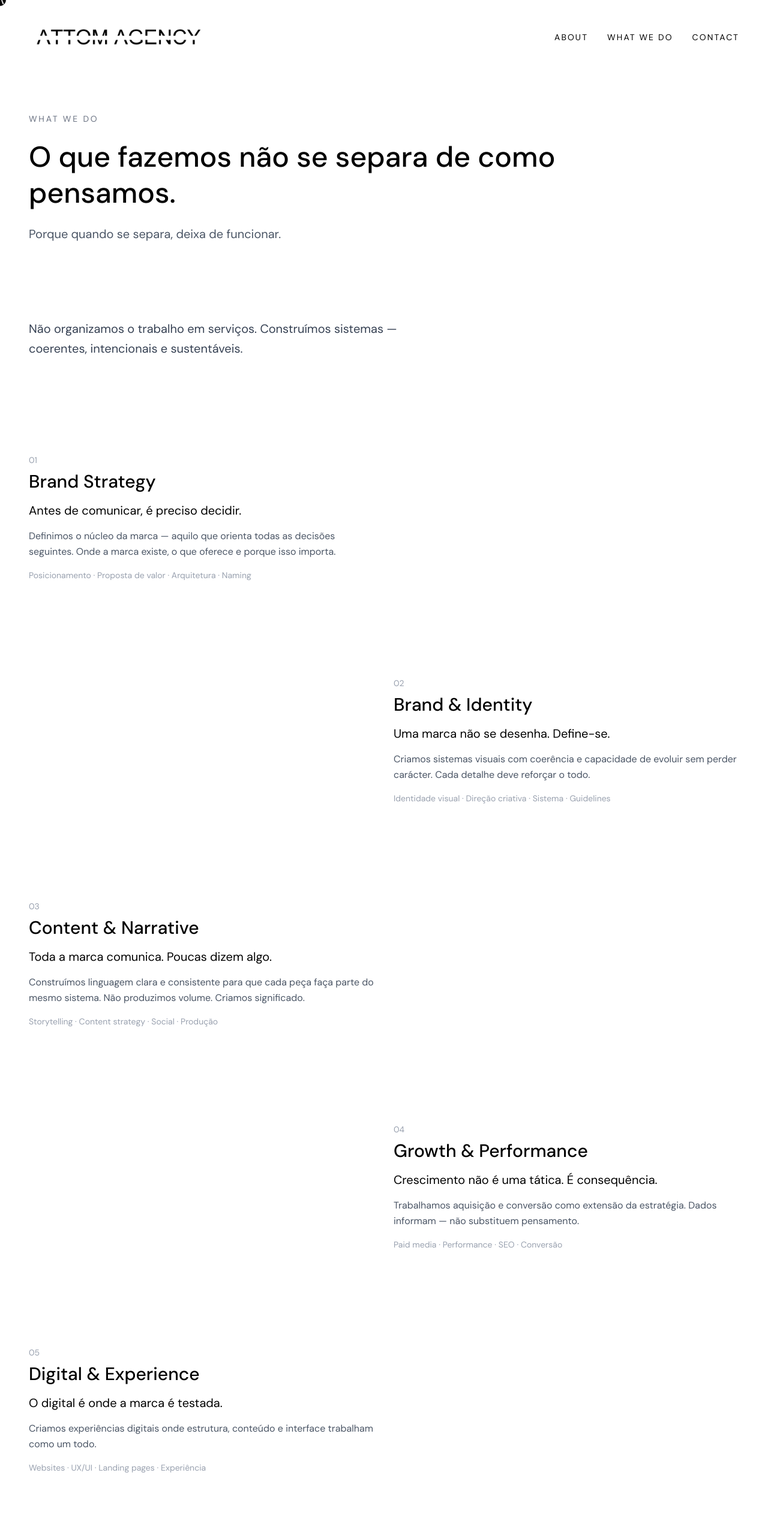
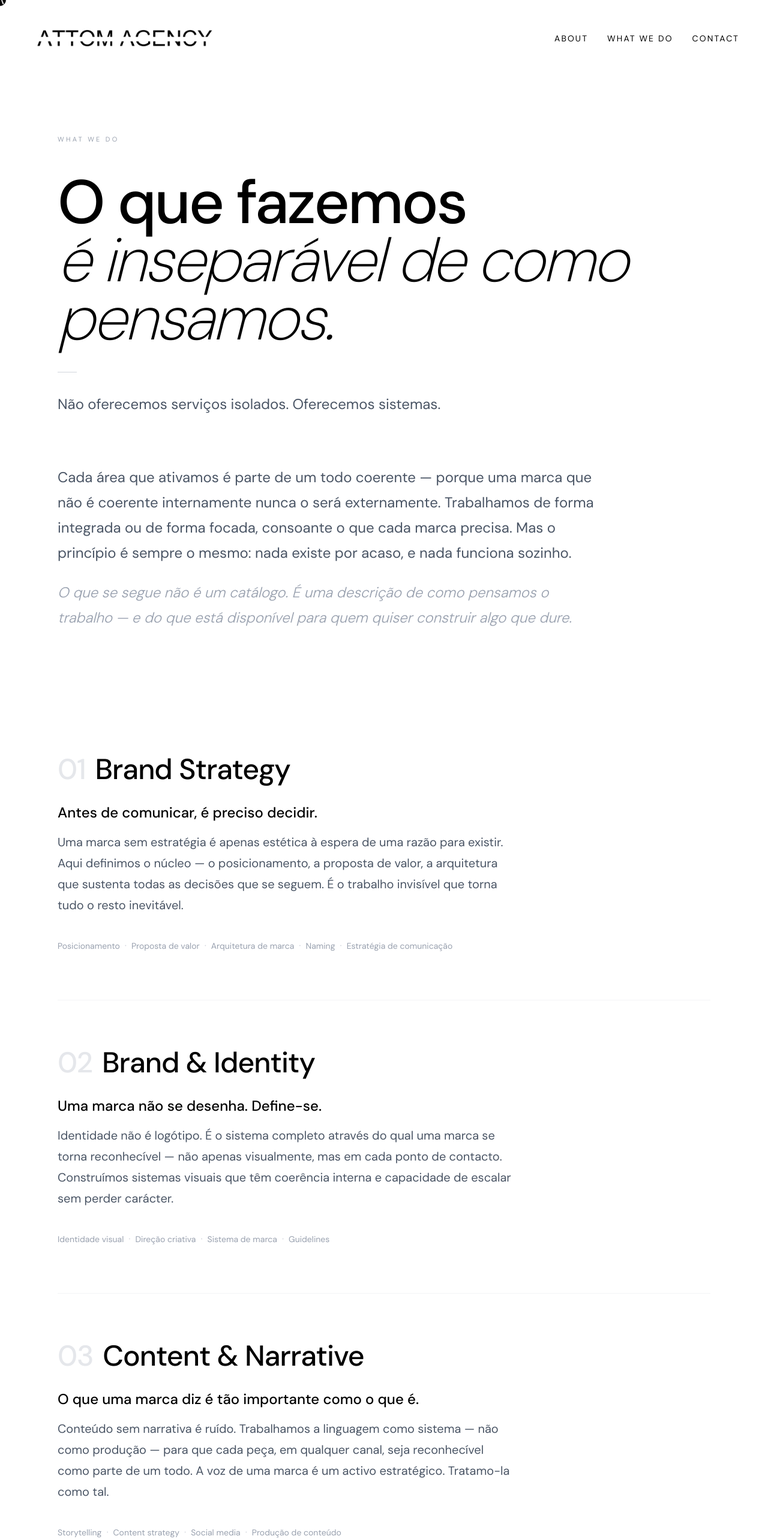
Before and after one commit to helloatomagency-arch/attom-website, a Next.js app: page /what-we-do in a window 1280 px wide. Shown: the top 2566 px of the page at 60% size. Built offline with nearby package versions, Linux system fonts and the light colour scheme.

Commit message:
What We Do - layout vertical, números grandes, tags com ponto

```diff
--- a/app/what-we-do/page.tsx
+++ b/app/what-we-do/page.tsx
@@ -1,227 +1,186 @@
 "use client";
 
 import { useEffect } from "react";
+import Header from "@/components/Header";
+import Footer from "@/components/Footer";
+
+const services = [
+  {
+    number: "01",
+    title: "Brand Strategy",
+    tagline: "Antes de comunicar, é preciso decidir.",
+    description:
+      "Uma marca sem estratégia é apenas estética à espera de uma razão para existir. Aqui definimos o núcleo — o posicionamento, a proposta de valor, a arquitetura que sustenta todas as decisões que se seguem. É o trabalho invisível que torna tudo o resto inevitável.",
+    tags: ["Posicionamento", "Proposta de valor", "Arquitetura de marca", "Naming", "Estratégia de comunicação"],
+  },
+  {
+    number: "02",
+    title: "Brand & Identity",
+    tagline: "Uma marca não se desenha. Define-se.",
+    description:
+      "Identidade não é logótipo. É o sistema completo através do qual uma marca se torna reconhecível — não apenas visualmente, mas em cada ponto de contacto. Construímos sistemas visuais que têm coerência interna e capacidade de escalar sem perder carácter.",
+    tags: ["Identidade visual", "Direção criativa", "Sistema de marca", "Guidelines"],
+  },
+  {
+    number: "03",
+    title: "Content & Narrative",
+    tagline: "O que uma marca diz é tão importante como o que é.",
+    description:
+      "Conteúdo sem narrativa é ruído. Trabalhamos a linguagem como sistema — não como produção — para que cada peça, em qualquer canal, seja reconhecível como parte de um todo. A voz de uma marca é um activo estratégico. Tratamo-la como tal.",
+    tags: ["Storytelling", "Content strategy", "Social media", "Produção de conteúdo"],
+  },
+  {
+    number: "04",
+    title: "Growth & Performance",
+    tagline: "A estrutura que traduz intenção em resultado.",
+    description:
+      "Uma marca bem construída merece ser encontrada. Esta área não existe à parte da estratégia — é a sua consequência natural. Activamos os canais certos, com a mensagem certa, para as pessoas certas. Performance não é volume. É precisão.",
+    tags: ["Paid media", "Performance marketing", "SEO", "Funis e conversão"],
+  },
+  {
+    number: "05",
+    title: "Digital & Experience",
+    tagline: "O espaço digital é um espaço de marca.",
+    description:
+      "Um website não é uma brochura. É o lugar onde a marca existe com mais controlo e mais responsabilidade. Desenhamos experiências digitais que respeitam o utilizador e expressam a marca — onde UX e identidade não competem, mas se tornam a mesma coisa.",
+    tags: ["Websites", "Landing pages", "UX/UI", "Experiência digital"],
+  },
+  {
+    number: "06",
+    title: "Influence & Culture",
+    tagline: "As marcas que duram entram na cultura. Não apenas no feed.",
+    description:
+      "Influência real não se compra — constrói-se. Através das pessoas certas, das histórias certas e das parcerias que fazem sentido. Trabalhamos neste espaço com a mesma exigência editorial que aplicamos a tudo o resto, porque a cultura é o território onde as marcas se tornam referências.",
+    tags: ["Influencer marketing", "PR e imprensa", "Parcerias", "Ativações"],
+  },
+  {
+    number: "07",
+    title: "People & Knowledge",
+    tagline: "O conhecimento que uma equipa tem é o limite do que uma marca pode ser.",
+    description:
+      "Toda a empresa é obrigada a formar. Poucas formam com intenção. Desenvolvemos programas de formação obrigatória — legalmente enquadrados, mas construídos à medida de cada organização. Não entregamos conteúdo genérico. Entregamos formação que serve a cultura da empresa, desenvolve as pessoas certas e cumpre o que a lei exige sem desperdiçar o que o tempo permite.",
+    tags: ["Formação obrigatória certificada", "Programas à medida", "Formação em contexto de marca", "Desenvolvimento de equipas"],
+  },
+];
 
 export default function WhatWeDoPage() {
   useEffect(() => {
     const elements = document.querySelectorAll(".reveal");
-
     const observer = new IntersectionObserver(
       (entries) => {
         entries.forEach((entry) => {
-          if (entry.isIntersecting) {
-            entry.target.classList.add("visible");
-          }
+          if (entry.isIntersecting) entry.target.classList.add("visible");
         });
       },
-      {
-        threshold: 0.12,
-      }
+      { threshold: 0.08 }
     );
-
     elements.forEach((el) => observer.observe(el));
-
     return () => observer.disconnect();
   }, []);
 
   return (
-    <main className="min-h-screen flex flex-col bg-white text-black px-6 pt-8 pb-0 md:px-12">
-      {/* HEADER (mantém igual) */}
-      <header className="flex items-center justify-between mb-24">
-        <a href="/">
-          <img
-            src="/logo_v2.png"
-            alt="ATTOM"
-            className="h-12 md:h-15 w-auto"
-          />
-        </a>
-
-        <nav className="flex items-center gap-8 text-sm uppercase tracking-[0.15em]">
-          <a href="/about" className="hover:opacity-60">
-            ABOUT
-          </a>
-          <a href="/what-we-do" className="hover:opacity-60">
-            WHAT WE DO
-          </a>
-          <a href="/contact" className="hover:opacity-60">
-            CONTACT
-          </a>
-        </nav>
-      </header>
+    <main className="min-h-screen flex flex-col bg-white text-black">
+      <Header />
 
       {/* HERO */}
-      <section className="max-w-4xl mb-32">
-        <p className="text-sm uppercase tracking-[0.2em] text-gray-500 mb-6">
-          WHAT WE DO
+      <section className="px-6 md:px-16 lg:px-24 pt-8 pb-16 md:pb-20">
+        <p className="text-[11px] uppercase tracking-[0.3em] text-gray-400 mb-12">
+          What We Do
         </p>
 
-        <h1 className="text-3xl md:text-5xl font-medium leading-tight mb-6">
-          O que fazemos não se separa de como pensamos.
+        <h1 className="text-[clamp(3rem,8vw,7rem)] font-medium leading-[0.95] tracking-[-0.03em] mb-10">
+          O que fazemos
+          <br />
+          <em className="font-extralight italic">
+            é inseparável de como pensamos.
+          </em>
         </h1>
 
-        <p className="text-lg md:text-xl text-gray-600">
-          Porque quando se separa, deixa de funcionar.
+        <div className="w-8 h-px bg-gray-300 mb-8" />
+
+        <p className="text-xl md:text-2xl text-gray-600 leading-[1.75] max-w-3xl">
+          Não oferecemos serviços isolados. Oferecemos sistemas.
         </p>
       </section>
 
       {/* INTRO */}
-      <section className="max-w-2xl mb-40">
-        <p className="text-lg md:text-xl leading-relaxed text-gray-700">
-          Não organizamos o trabalho em serviços. Construímos sistemas —
-          coerentes, intencionais e sustentáveis.
+      <section className="px-6 md:px-16 lg:px-24 pb-20 md:pb-32">
+        <p className="text-xl md:text-2xl text-gray-600 leading-[1.75] max-w-4xl">
+          Cada área que ativamos é parte de um todo coerente — porque uma marca
+          que não é coerente internamente nunca o será externamente. Trabalhamos
+          de forma integrada ou de forma focada, consoante o que cada marca
+          precisa. Mas o princípio é sempre o mesmo: nada existe por acaso, e
+          nada funciona sozinho.
+        </p>
+        <p className="text-xl md:text-2xl text-gray-400 leading-[1.75] max-w-4xl mt-6 font-light italic">
+          O que se segue não é um catálogo. É uma descrição de como pensamos o
+          trabalho — e do que está disponível para quem quiser construir algo
+          que dure.
         </p>
       </section>
 
-      {/* BLOCOS */}
-      <section className="flex flex-col gap-40">
-        {/* 01 */}
-        <div className="max-w-xl reveal">
-          <p className="text-sm text-gray-400 mb-2">01</p>
-          <h2 className="text-2xl md:text-3xl font-medium mb-4">
-            Brand Strategy
-          </h2>
-          <p className="text-xl mb-4">
-            Antes de comunicar, é preciso decidir.
-          </p>
-          <p className="text-gray-600 leading-relaxed">
-            Definimos o núcleo da marca — aquilo que orienta todas as decisões
-            seguintes. Onde a marca existe, o que oferece e porque isso importa.
-          </p>
-          <p className="text-sm text-gray-400 mt-4">
-            Posicionamento · Proposta de valor · Arquitetura · Naming
-          </p>
-        </div>
+      {/* SERVIÇOS */}
+      <section className="px-6 md:px-16 lg:px-24 pb-32 md:pb-48">
+        <div className="divide-y divide-gray-100">
+          {services.map((s) => (
+            <div key={s.number} className="reveal py-16 md:py-20">
 
-        {/* 02 */}
-        <div className="max-w-xl ml-auto reveal">
-          <p className="text-sm text-gray-400 mb-2">02</p>
-          <h2 className="text-2xl md:text-3xl font-medium mb-4">
-            Brand & Identity
-          </h2>
-          <p className="text-xl mb-4">
-            Uma marca não se desenha. Define-se.
-          </p>
-          <p className="text-gray-600 leading-relaxed">
-            Criamos sistemas visuais com coerência e capacidade de evoluir sem
-            perder carácter. Cada detalhe deve reforçar o todo.
-          </p>
-          <p className="text-sm text-gray-400 mt-4">
-            Identidade visual · Direção criativa · Sistema · Guidelines
-          </p>
-        </div>
+              {/* NÚMERO + TÍTULO */}
+              <div className="flex items-baseline gap-4 mb-8">
+                <span className="text-3xl md:text-5xl font-medium text-gray-200 tracking-tight shrink-0">
+                  {s.number}
+                </span>
+                <h2 className="text-3xl md:text-5xl font-medium tracking-[-0.02em]">
+                  {s.title}
+                </h2>
+              </div>
 
-        {/* 03 */}
-        <div className="max-w-xl reveal">
-          <p className="text-sm text-gray-400 mb-2">03</p>
-          <h2 className="text-2xl md:text-3xl font-medium mb-4">
-            Content & Narrative
-          </h2>
-          <p className="text-xl mb-4">
-            Toda a marca comunica. Poucas dizem algo.
-          </p>
-          <p className="text-gray-600 leading-relaxed">
-            Construímos linguagem clara e consistente para que cada peça faça
-            parte do mesmo sistema. Não produzimos volume. Criamos significado.
-          </p>
-          <p className="text-sm text-gray-400 mt-4">
-            Storytelling · Content strategy · Social · Produção
-          </p>
-        </div>
+              {/* TAGLINE + DESCRIÇÃO */}
+              <div className="max-w-3xl mb-10">
+                <p className="text-xl md:text-2xl font-medium mb-4 text-black">
+                  {s.tagline}
+                </p>
+                <p className="text-lg md:text-xl text-gray-600 leading-[1.75]">
+                  {s.description}
+                </p>
+              </div>
 
-        {/* 04 */}
-        <div className="max-w-xl ml-auto reveal">
-          <p className="text-sm text-gray-400 mb-2">04</p>
-          <h2 className="text-2xl md:text-3xl font-medium mb-4">
-            Growth & Performance
-          </h2>
-          <p className="text-xl mb-4">
-            Crescimento não é uma tática. É consequência.
-          </p>
-          <p className="text-gray-600 leading-relaxed">
-            Trabalhamos aquisição e conversão como extensão da estratégia. Dados
-            informam — não substituem pensamento.
-          </p>
-          <p className="text-sm text-gray-400 mt-4">
-            Paid media · Performance · SEO · Conversão
-          </p>
-        </div>
+              {/* TAGS */}
+              <div className="flex flex-wrap items-center gap-x-2 gap-y-2">
+                {s.tags.map((tag, i) => (
+                  <span key={tag} className="flex items-center gap-2">
+                    <span className="text-sm text-gray-400">{tag}</span>
+                    {i < s.tags.length - 1 && (
+                      <span className="text-gray-300 text-base leading-none">·</span>
+                    )}
+                  </span>
+                ))}
+              </div>
 
-        {/* 05 */}
-        <div className="max-w-xl reveal">
-          <p className="text-sm text-gray-400 mb-2">05</p>
-          <h2 className="text-2xl md:text-3xl font-medium mb-4">
-            Digital & Experience
-          </h2>
-          <p className="text-xl mb-4">
-            O digital é onde a marca é testada.
-          </p>
-          <p className="text-gray-600 leading-relaxed">
-            Criamos experiências digitais onde estrutura, conteúdo e interface
-            trabalham como um todo.
-          </p>
-          <p className="text-sm text-gray-400 mt-4">
-            Websites · UX/UI · Landing pages · Experiência
-          </p>
-        </div>
-
-        {/* 06 */}
-        <div className="max-w-xl ml-auto reveal">
-          <p className="text-sm text-gray-400 mb-2">06</p>
-          <h2 className="text-2xl md:text-3xl font-medium mb-4">
-            Influence & Culture
-          </h2>
-          <p className="text-xl mb-4">
-            As marcas que duram entram na cultura.
-          </p>
-          <p className="text-gray-600 leading-relaxed">
-            Trabalhamos com pessoas, plataformas e momentos que ampliam a marca
-            sem a diluir.
-          </p>
-          <p className="text-sm text-gray-400 mt-4">
-            Influência · PR · Parcerias · Ativações
-          </p>
+            </div>
+          ))}
         </div>
       </section>
 
       {/* FECHO */}
-      <section className="text-center mt-40 mb-20">
-        <p className="text-xl mb-6">
-          Não fazemos tudo. Fazemos apenas o que importa.
+      <section className="px-6 md:px-16 lg:px-24 pb-32 md:pb-48 flex flex-col items-start gap-8">
+        <p className="text-2xl md:text-4xl font-medium leading-[1.1] tracking-[-0.02em]">
+          Não fazemos tudo.
+          <br />
+          <em className="font-extralight italic text-gray-400">
+            Fazemos apenas o que importa.
+          </em>
         </p>
 
         <a
           href="/contact"
-          className="inline-block border border-black px-6 py-3 text-sm uppercase tracking-widest hover:bg-black hover:text-white transition"
+          className="inline-block bg-black text-white px-6 py-3 text-sm font-medium hover:opacity-90 transition"
         >
-          Falar connosco
+          Falar connosco →
         </a>
       </section>
 
-      {/* FOOTER (mantém igual) */}
-      <footer className="mt-auto pt-20 pb-12 flex flex-col gap-4 text-sm text-gray-600 md:flex-row md:items-center md:justify-between">
-        <p>© 2026 ATTOM AGENCY. All rights reserved.</p>
-
-        <div className="flex flex-wrap items-center gap-6">
-          <a
-            href="/privacy-policy"
-            className="hover:text-black transition underline-offset-4 hover:underline"
-          >
-            Privacy Policy
-          </a>
-          <a
-            href="/cookie-policy"
-            className="hover:text-black transition underline-offset-4 hover:underline"
-          >
-            Cookie Policy
-          </a>
-          <a
-            href="/terms-and-conditions"
-            className="hover:text-black transition underline-offset-4 hover:underline"
-          >
-            Terms & Conditions
-          </a>
-        </div>
-      </footer>
+      <Footer />
     </main>
   );
 }
```
